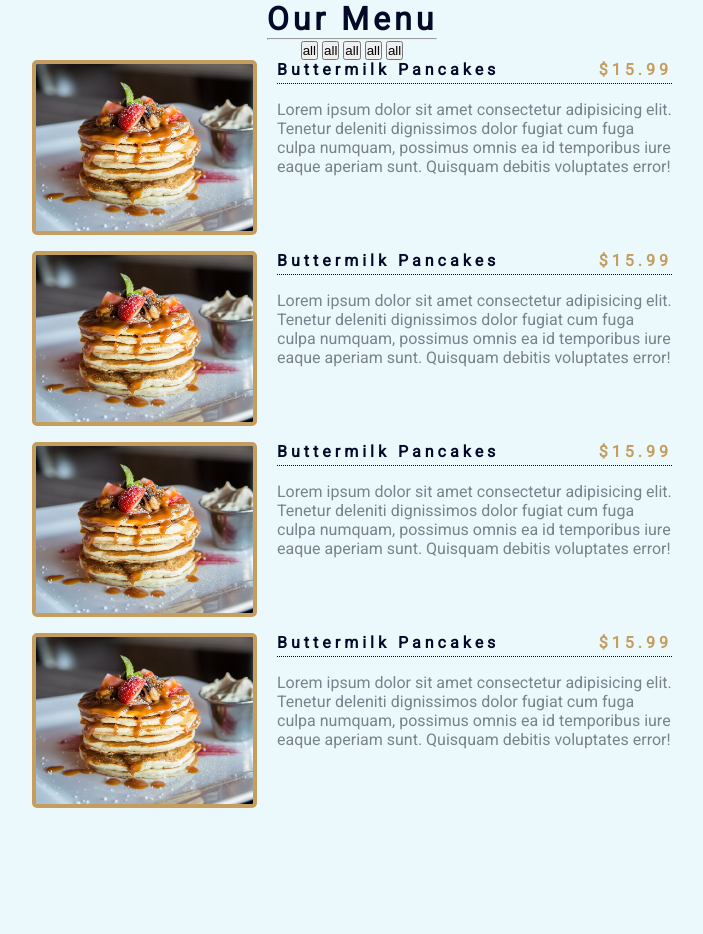
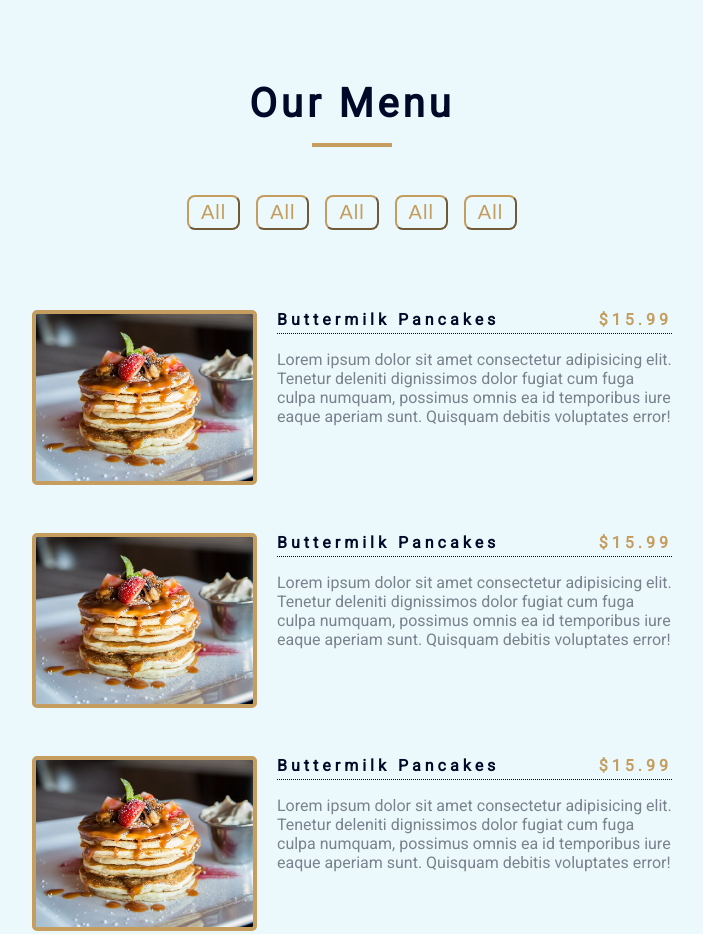
Before and after one commit to Talha-Bayansar/menu, a plain HTML site: page index.html in a window 1280 px wide. Shown: the top 934 px of the page, without its empty margins (288-991 px from the left). Before the commit the page ends 808 px from the top, so only its background shows below. Drawn offline with Linux system fonts and the light colour scheme.

Commit message:
styling title and filters done

```diff
--- a/styles.css
+++ b/styles.css
@@ -29,6 +29,55 @@ h1, h2, h3, h4, h5, h6{
     letter-spacing: 0.25rem;
 }
 
+/*------------------------TITLE-------------------------*/
+
+.title{
+    display: flex;
+    flex-direction: column;
+    align-items: center;
+    margin-top: 5rem;
+    font-size: 1.25rem;
+    margin-bottom: 3rem;
+}
+
+.title-underline{
+    margin-top: 1rem;
+    border: none;
+    background-color: var(--color-gold);
+    height: 4px;
+    width: 5rem;
+}
+
+/*------------------------FILTERS-------------------------*/
+
+.filters{
+    display: flex;
+    align-items: center;
+    justify-content: center;
+    margin-bottom: 5rem;
+}
+
+.filter-btn{
+    display: block;
+    margin: 0 0.5rem;
+    border-color: var(--color-gold);
+    padding: 0.25rem 0.75rem;
+    border-radius: 0.5rem;
+    color: var(--color-gold);
+    background-color: var(--primary-bg);
+    cursor: pointer;
+    font-size: 1.25rem;
+    text-transform: capitalize;
+    outline: none;
+    transition: 0.5s ease;
+    letter-spacing: 1px;
+}
+
+.filter-btn:hover{
+    background-color: var(--color-gold);
+    color: white;
+}
+
 /*----------------------MENU-----------------------*/
 
 img{
@@ -43,7 +92,7 @@ img{
     width: 40rem;
     display: grid;
     grid-template-columns: 1fr;
-    gap: 1rem 0;
+    gap: 3rem 0;
 }
 
 .menu-item{
```
